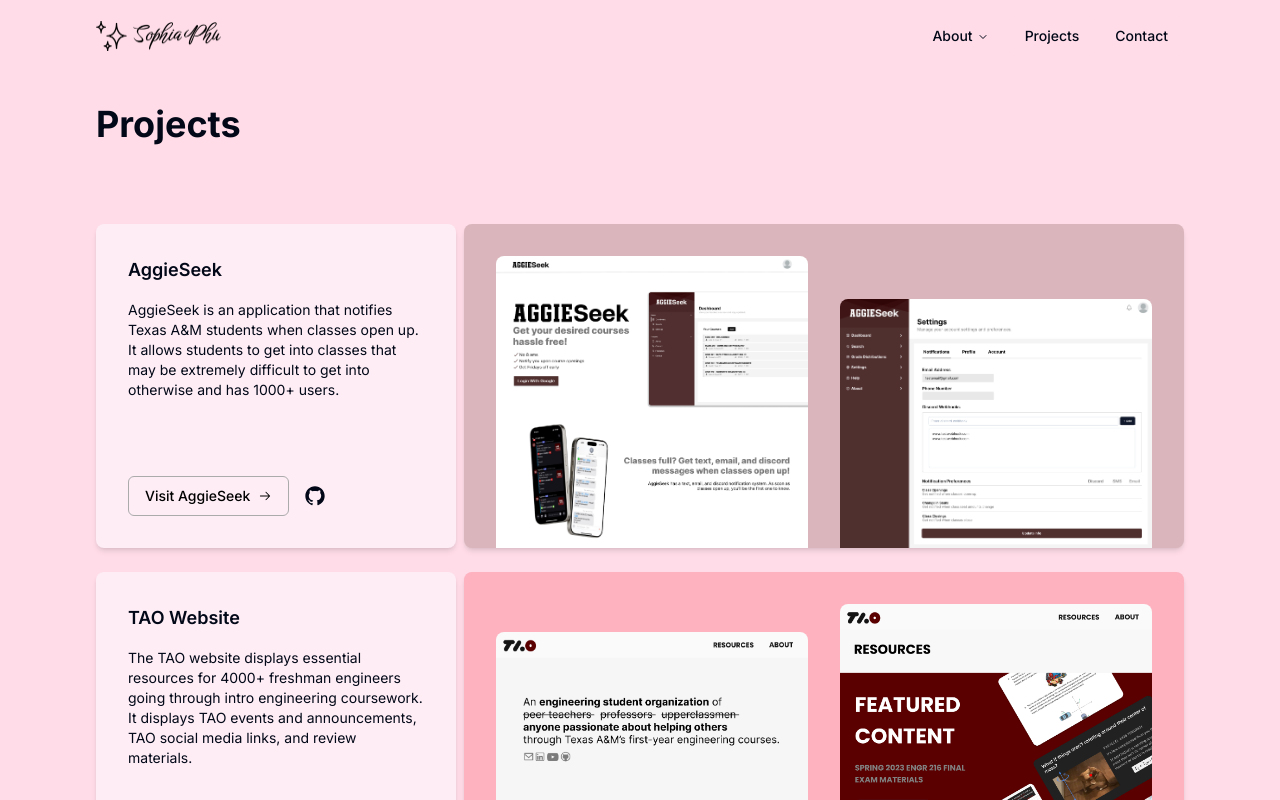
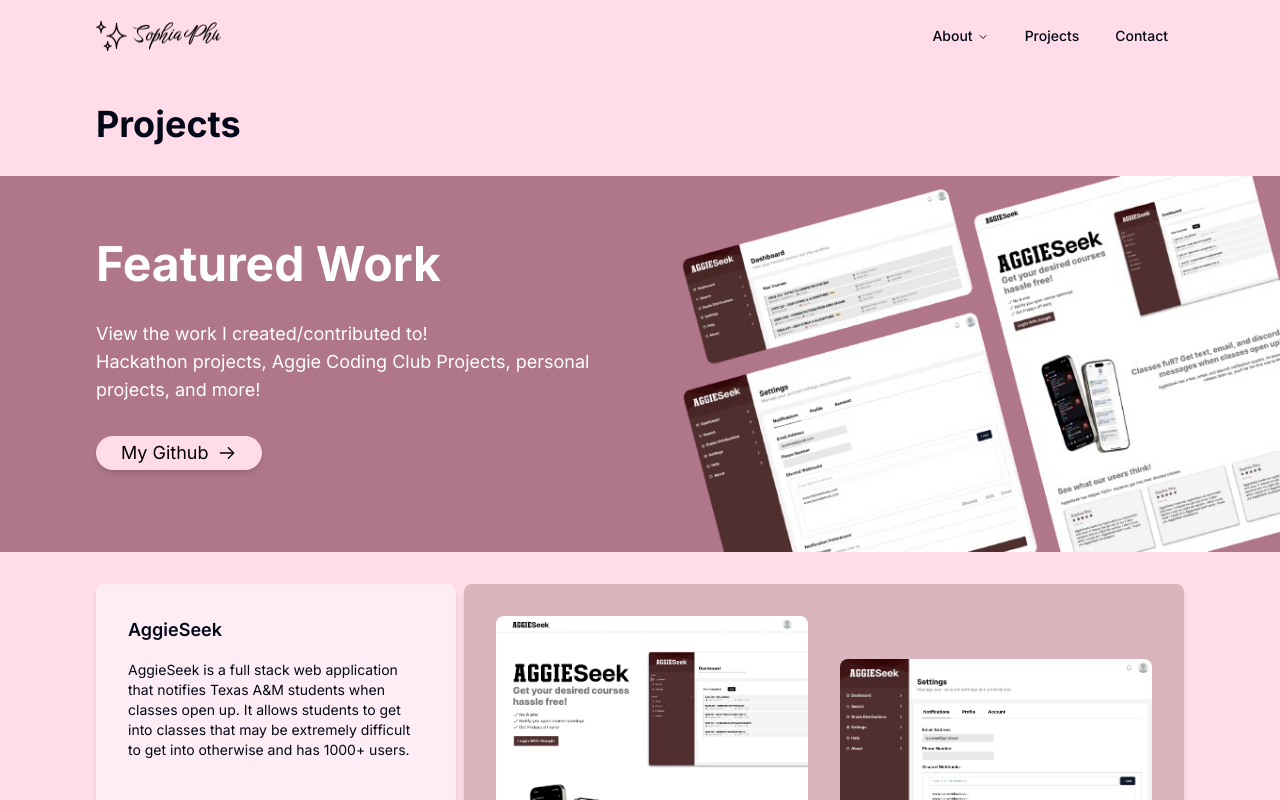
Before and after one commit to sophiaaphu/sophia-personal-website, a Next.js app in the folder sophia-personal-website/: page /projects in a window 1280 px wide. Shown: the top 800 px of the page. Built offline with nearby package versions, Linux system fonts and the light colour scheme.

Commit message:
made banner lessgo

```diff
--- a/sophia-personal-website/src/app/projects/page.tsx
+++ b/sophia-personal-website/src/app/projects/page.tsx
@@ -6,9 +6,32 @@
 
 export default function Projects() {
   return (
-    <main className="flex flex-col py-12 gap-16">
-      <div>
+    <main className="flex flex-col py-12 gap-4">
+      <div className=" flex flex-col gap-8 ">
         <h1 className="font-bold text-3xl lg:text-4xl">Projects</h1>
+        <div className="bg-[#B07689] md:h-[23.5rem] -mx-8 lg:-mx-24 pl-8 lg:pl-24 gap-4 flex justify-between overflow-hidden">
+          <div>
+            <h1 className="mt-8 lg:mt-16 font-bold text-4xl lg:text-5xl text-white">Featured Work</h1>
+            <div className="mt-4 lg:mt-8 text-white">
+              <p className=" text-base lg:text-lg">View the work I created/contributed to!</p>
+              <p className=" text-base lg:text-lg hidden lg:block">
+                Hackathon projects, Aggie Coding Club Projects, personal projects,
+                and more!
+              </p>
+            </div>
+            <Badge className=" lg:px-6 mt-4 mb-8 lg:mt-8 bg-[#FFDCE8] text-black font-normal space-x-2 hover:space-x-6 hover:bg-[#FEEDF5] shadow-md">
+              <p className=" text-sm md:text-base lg:text-lg">My Github</p>
+              <RxArrowRight className=" size-5"/>
+            </Badge>
+          </div>
+          <Image
+            src="/aggie-seek-banner.png"
+            alt="aggie seek 1"
+            width={600}
+            height={600}
+            className=""
+          />
+        </div>
       </div>
       <div className="flex flex-col gap-4">
         <div className="mt-4 flex flex-col lg:flex-row gap-2">
@@ -16,10 +39,10 @@
             <div className=" space-y-4">
               <p className="text-lg font-semibold">AggieSeek</p>
               <p className=" text-sm">
-                AggieSeek is an application that notifies Texas A&M students
-                when classes open up. It allows students to get into classes
-                that may be extremely difficult to get into otherwise and has
-                1000+ users.
+                AggieSeek is a full stack web application that notifies Texas
+                A&M students when classes open up. It allows students to get
+                into classes that may be extremely difficult to get into
+                otherwise and has 1000+ users.
               </p>
             </div>
             <div className=" flex items-center gap-4 mt-8 lg:mt-0">
@@ -110,7 +133,10 @@
             <div className=" space-y-4">
               <p className="text-lg font-semibold">SwipeTern</p>
               <p className=" text-sm">
-              SwipeTern is an cross platform application that matches students and recruiters to facilitate the internship recruitment process. Finding an internship can be a challenge, so we wanted to make this process easier.
+                SwipeTern is an cross platform application that matches students
+                and recruiters to facilitate the internship recruitment process.
+                Finding an internship can be a challenge, so we wanted to make
+                this process easier.
               </p>
             </div>
             <div className=" flex items-center gap-4 mt-8 lg:mt-0">
@@ -172,12 +198,16 @@
             <div className=" space-y-4">
               <p className="text-lg font-semibold">Sp/it</p>
               <p className=" text-sm">
-              Sp/it is a roomate companion application that allows roomates to split bills and keep track of expenses, create tasks through a task calender, chat, and track roomate locations. The goal was to create an app that would make it easier for roomates to stay organized and manage expenses.
+                Sp/it is a roomate companion application that allows roomates to
+                split bills and keep track of expenses, create tasks through a
+                task calender, chat, and track roomate locations. The goal was
+                to create an app that would make it easier for roomates to stay
+                organized and manage expenses.
               </p>
             </div>
             <div className=" flex items-center gap-4 mt-8 lg:mt-0">
               <Button className="bg-[#FEEDF5] text-black border border-[#ABABAB] hover:bg-[#FFDCE8] space-x-2 hover:space-x-6 ">
-                <p>Visit SwipeTern</p>
+                <p>Visit Sp/it</p>
                 <RxArrowRight />
               </Button>
               <a
```
Also changed, not shown: sophia-personal-website/public/aggie-seek-banner.png (added).
